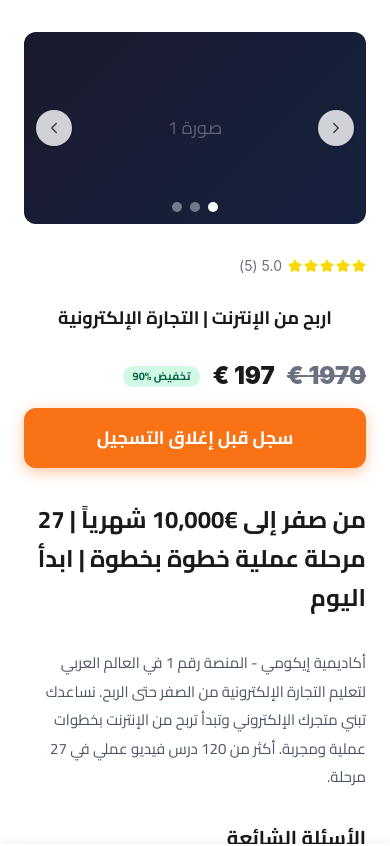
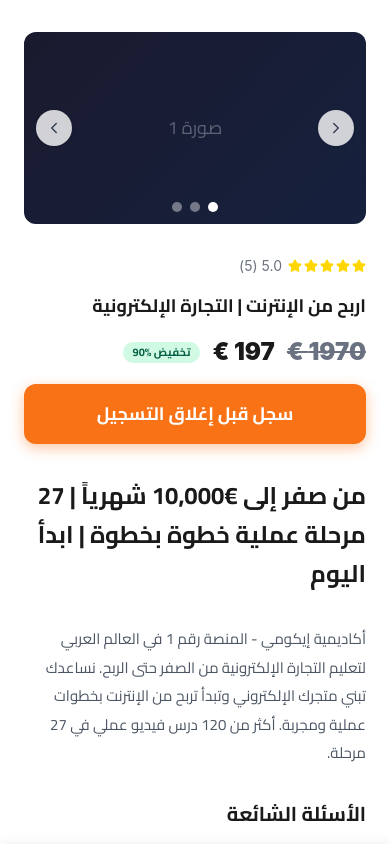
Before and after one commit to hamzabarah/-lexmo-saas-ai, a Next.js app: page / in a window 390 px wide. Shown: the top 846 px of the page. Built offline with nearby package versions, Linux system fonts and the light colour scheme.

Commit message:
fix: align mobile product title to right with stars and price
Co-Authored-By: Claude Opus 4.6 <noreply@anthropic.com>

```diff
--- a/app/page.tsx
+++ b/app/page.tsx
@@ -203,7 +203,7 @@ export default function Home() {
             {/* Mobile only: Rating + Price + CTA before title */}
             <div className="lg:hidden space-y-4">
               {RatingLine}
-              <p className="text-[#1A1A1A] text-lg font-bold text-center py-3">اربح من الإنترنت | التجارة الإلكترونية</p>
+              <p className="text-[#1A1A1A] text-lg font-bold">اربح من الإنترنت | التجارة الإلكترونية</p>
               {PriceLine}
               {CTAButton}
             </div>
```
